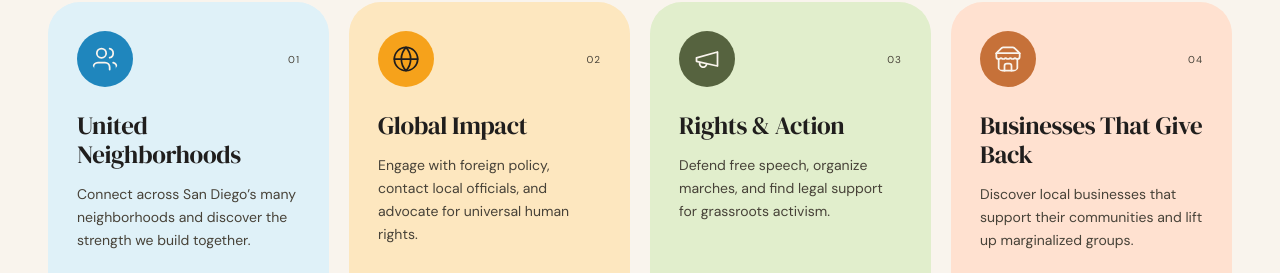
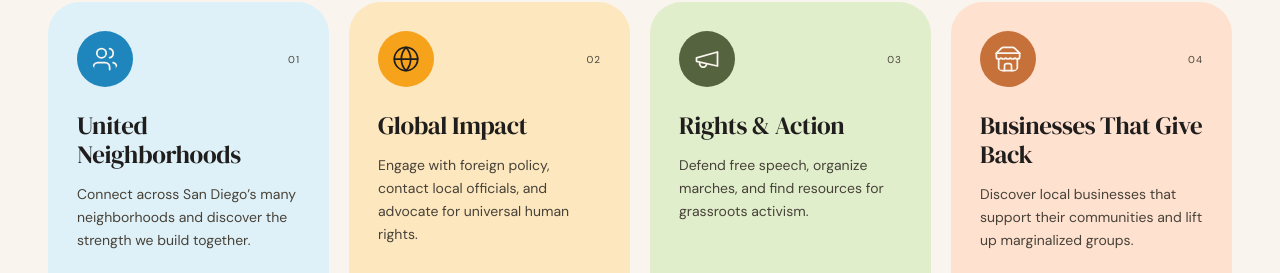
Before and after one commit to avafrohna/you-belong, a React (Vite) app: page / in a window 1280 px wide. Shown: the part 1245-1518 px from the top of the page. Built offline with nearby package versions, Linux system fonts and the light colour scheme.

Commit message:
Clarify grassroots activism resources wording

```diff
--- a/src/App.jsx
+++ b/src/App.jsx
@@ -59,11 +59,11 @@ const sections = [
     href: "/rights-action",
     name: "Rights & Action",
     description:
-      "Defend free speech, organize marches, and find legal support for grassroots activism.",
+      "Defend free speech, organize marches, and find resources for grassroots activism.",
     focus: [
       "Free speech, privacy, and free expression",
       "Community-organized marches",
-      "Legal support resources for grassroots activism",
+      "Resources for grassroots activism",
     ],
     status: "Meet the organizations",
     icon: Megaphone,
```
